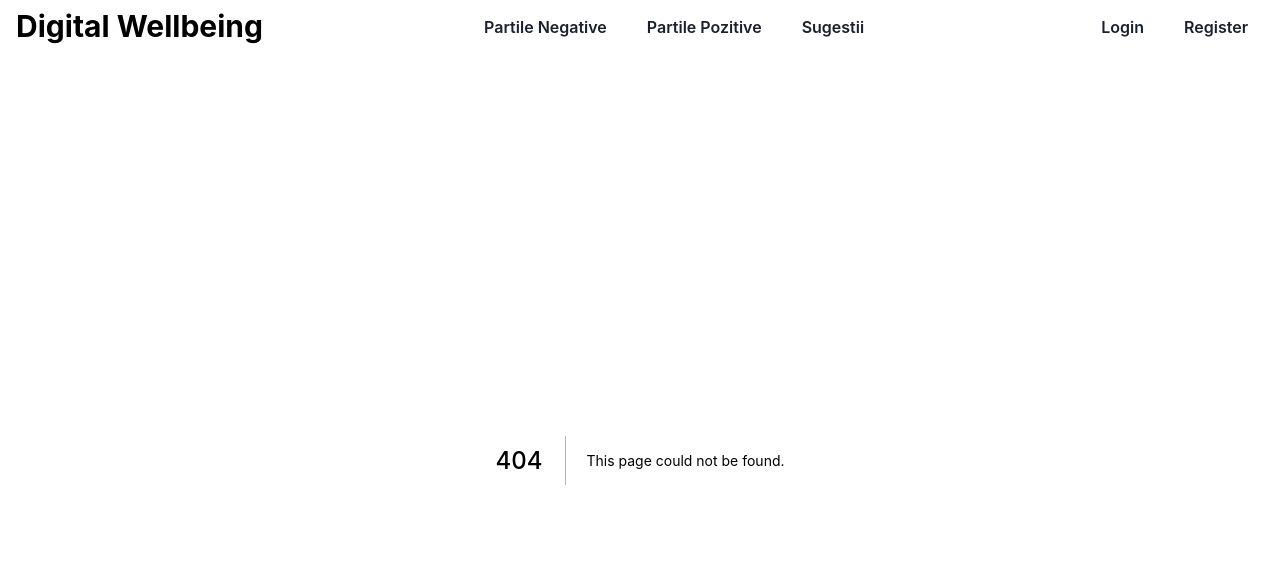
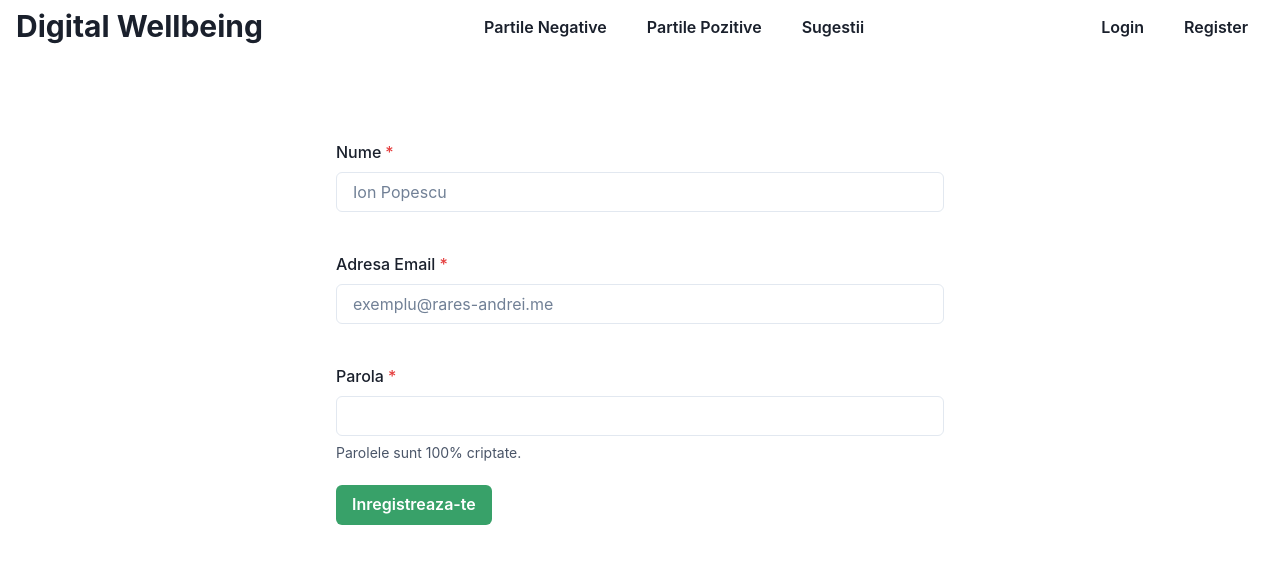
Before and after one commit to rsh1337/digital-wellbeing, a Next.js app: page /register in a window 1280 px wide. Before the commit this address had no page. Shown: the top 564 px of the page. Built offline with nearby package versions, Linux system fonts and the light colour scheme.

Commit message:
register

```diff
--- a/components/Header.js
+++ b/components/Header.js
@@ -196,7 +196,9 @@ function NavbarDesktop() {
 								<Button variant="ghost">Login</Button>
 							</motion.ul>
 							<motion.ul variants={itemDesktop}>
-								<Button variant="ghost">Register</Button>
+								<NextLink href="/register" passHref>
+									<Button variant="ghost">Register</Button>
+								</NextLink>
 							</motion.ul>
 						</HStack>
 					</Flex>
--- /dev/null
+++ b/components/Register.js
@@ -0,0 +1,100 @@
+import {
+	Button,
+	Center,
+	Container,
+	FormControl,
+	FormHelperText,
+	FormLabel,
+	Input,
+	useToast
+} from '@chakra-ui/react';
+import Router from 'next/router';
+import { useState } from 'react';
+
+export default function Register() {
+	const toast = useToast();
+	const [email, setEmail] = useState('');
+	const [password, setPassword] = useState('');
+	const [name, setName] = useState('');
+	const [message, setMessage] = useState(null);
+	const registerUser = async (email, password, name, e) => {
+		e.preventDefault();
+		const res = await fetch('/api/register', {
+			method: 'POST',
+			headers: {
+				'Content-Type': 'application/json'
+			},
+			body: JSON.stringify({ email, password, name })
+		});
+		let data = await res.json();
+		if (data.message) {
+			console.log(data.message);
+			return toast({
+				title: 'Eroare',
+				description: data.message,
+				status: 'error',
+				duration: 9000,
+				isClosable: true
+			});
+		}
+		if (data.msgsg == 'success') {
+			Router.push('/');
+			return toast({
+				title: 'Cont Creat.',
+				description: 'Contul tau a fost creat cu succes.',
+				status: 'success',
+				duration: 9000,
+				isClosable: true
+			});
+		}
+	};
+	return (
+		<Center>
+			<Container maxW={{ base: 'container.sm' }} mt={10} mb={10}>
+				<FormControl isRequired>
+					<FormLabel htmlFor="name" mt={10}>
+						Nume
+					</FormLabel>
+					<Input
+						id="name"
+						placeholder="Ion Popescu"
+						name="name"
+						value={name}
+						onChange={(e) => setNume(e.target.value)}
+					/>
+					<FormLabel htmlFor="email" mt={10}>
+						Adresa Email
+					</FormLabel>
+					<Input
+						id="email"
+						type="email"
+						placeholder="exemplu@rares-andrei.me"
+						name="email"
+						value={email}
+						onChange={(e) => setEmail(e.target.value)}
+					/>
+					<FormLabel htmlFor="password" mt={10}>
+						Parola
+					</FormLabel>
+					<Input
+						id="password"
+						type="password"
+						name="password"
+						value={password}
+						onChange={(e) => setPassword(e.target.value)}
+					/>
+					<FormHelperText>
+						Parolele sunt 100% criptate.
+					</FormHelperText>
+					<Button
+						mt={6}
+						colorScheme="green"
+						onClick={(e) => registerUser(email, password, name, e)}
+					>
+						Inregistreaza-te
+					</Button>
+				</FormControl>
+			</Container>
+		</Center>
+	);
+}
--- /dev/null
+++ b/models/User.js
@@ -0,0 +1,27 @@
+import mongoose from 'mongoose'
+
+const UserSchema = new mongoose.Schema({
+    name: {
+        type: String,
+        required: true,
+    },
+    email:{
+        type: String,
+        required: true
+    },
+    password: {
+        type: String,
+        required: true
+    },
+    admin:{
+        type: Boolean,
+        default: false,
+        required: true
+    },
+    since: {
+        type: Date,
+        default: Date.now
+    },
+})
+
+module.exports = mongoose.models.User || mongoose.model('User', UserSchema)
--- a/package.json
+++ b/package.json
@@ -14,9 +14,11 @@
 		"@chakra-ui/react": "^2.2.4",
 		"@emotion/react": "^11.9.3",
 		"@emotion/styled": "^11.9.3",
+		"bcryptjs": "^2.4.3",
 		"framer-motion": "^6.5.1",
 		"mongoose": "^6.5.0",
 		"next": "12.2.3",
+		"next-auth": "^4.10.2",
 		"next-pwa": "^5.5.4",
 		"pwa-asset-generator": "^6.1.1",
 		"react": "18.2.0",
--- /dev/null
+++ b/pages/api/register.js
@@ -0,0 +1,57 @@
+import bcrypt from "bcryptjs";
+import dbConnect from "../../lib/dbConnect";
+import User from "../../models/User";
+export default async function handler(req, res) {
+  const { method } = req;
+  const { email, password, name } = req.body;
+  const saltRounds = 10;
+
+  await dbConnect();
+
+  switch (method) {
+    case "POST":
+      try {
+        var checkEmail = await User.findOne({ email });
+        if (checkEmail) {
+          console.log("Email Already Exists");
+          return res.status(400).json({
+            message: "Emailul exista deja",
+          });
+        }
+        var user = new User({
+          email,
+          password,
+          name
+        });
+        if (!user.password){
+          console.log("No Password")
+          return res.status(400).json({
+            message: "Scrie o parola.",
+          });
+        }
+        if (!user.email.includes("@")){
+          console.log("Invalid Email")
+          return res.status(400).json({
+            message: "Scrie un email valid.",
+          });
+        }
+        if (!user.name){
+          console.log("No Name")
+          return res.status(400).json({
+            message: "Scrie un nume.",
+          });
+        }
+        const salt = bcrypt.genSaltSync(saltRounds);
+        user.password = await bcrypt.hashSync(password, salt);
+
+        await user.save();
+        return res.status(200).json({ msgsg: 'success' });
+      } catch (error) {
+        return res.status(500).send(error);
+      }
+      break;
+    default:
+      res.status(422).send("data_incomplete");
+      break;
+  }
+}
--- /dev/null
+++ b/pages/register.js
@@ -0,0 +1,10 @@
+import { Container } from "@chakra-ui/react";
+import Registerfunction from "../components/Register";
+
+export default function Signin(){
+    return(
+        <Container maxW="container.lg">
+            <Registerfunction />
+        </Container>
+    )
+    }
```
Also changed, not shown: pages/api/auth/[...nextauth].js (added, +43 -0 lines), components/Login.js (added), pages/signin.js (added), 1 other file (tests, documents, lock files or other folders).
